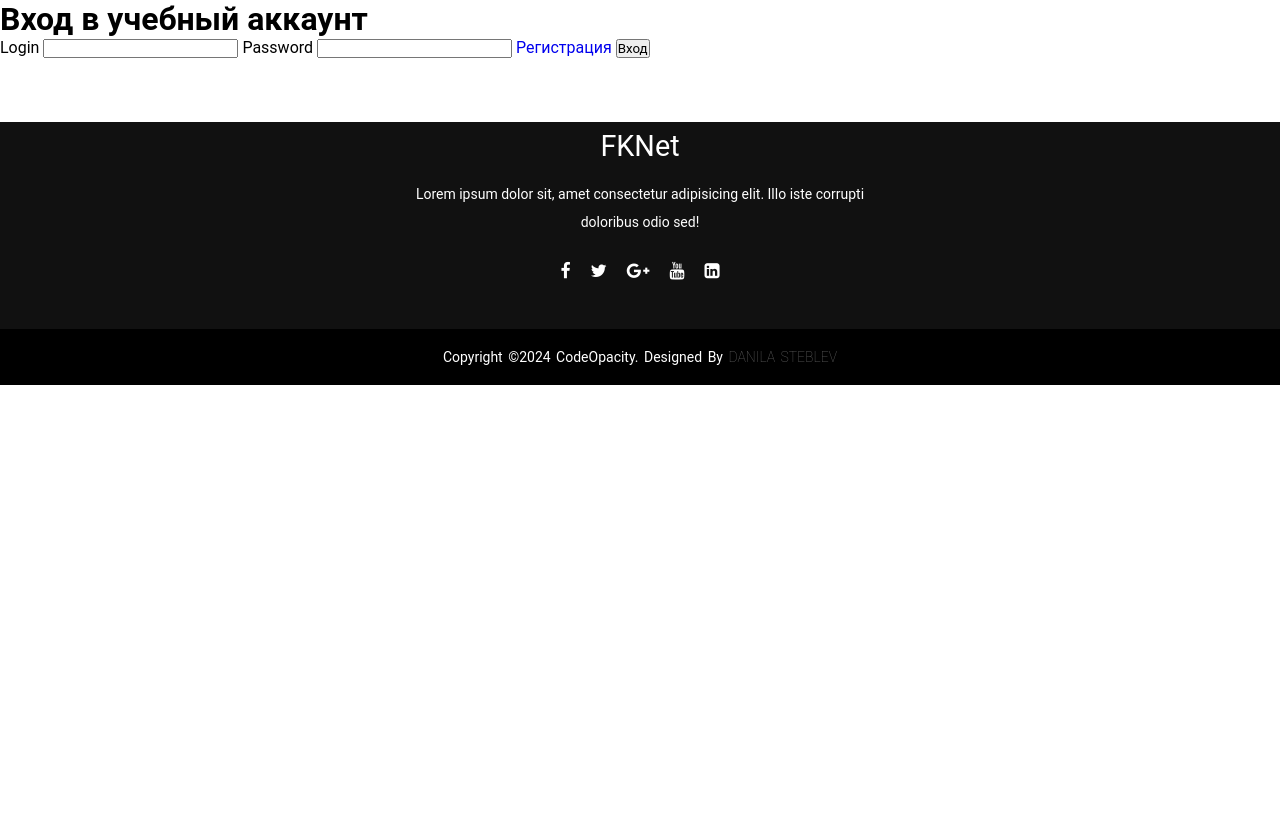
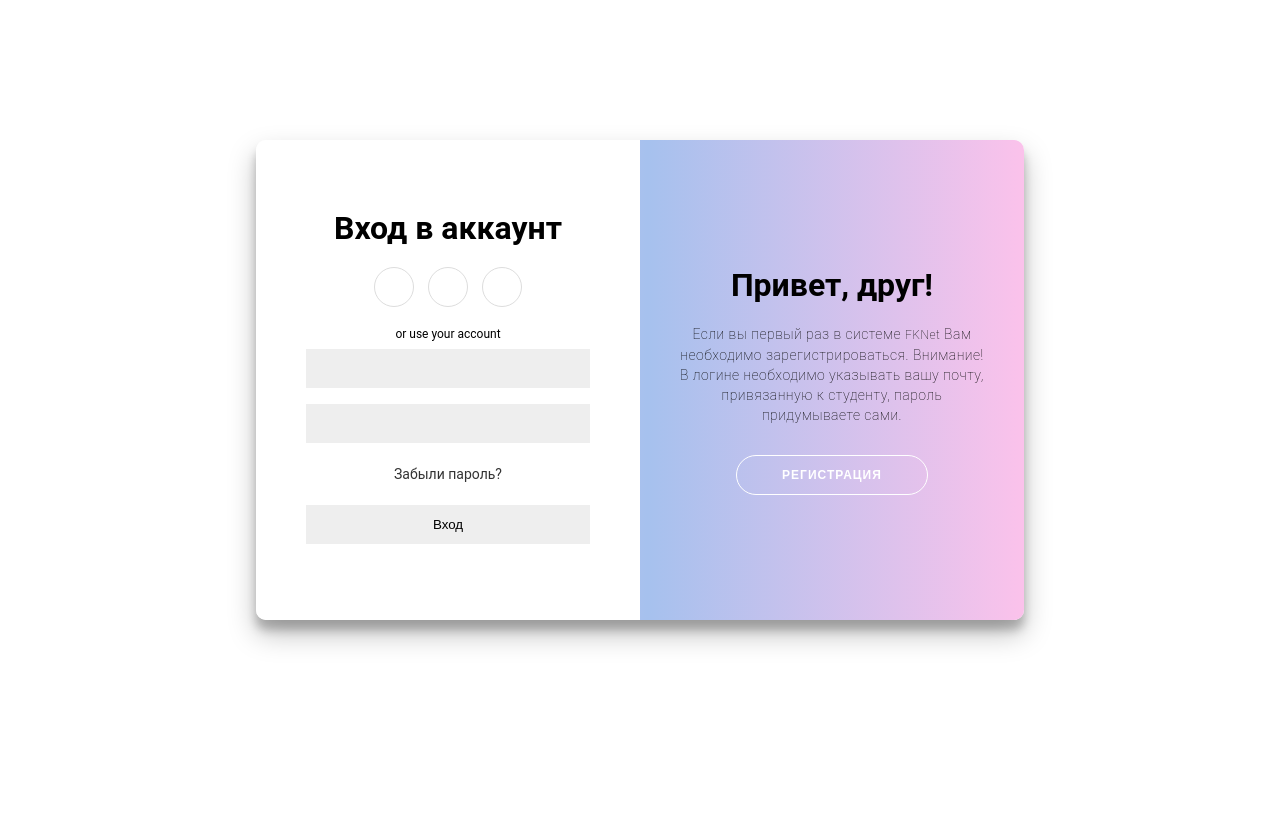
Before and after one commit to danielsteblev/faculty-service, a Flask app: page /login in a window 1280 px wide. Before the commit the page ends 385 px from the top, so only its background shows below. Run offline with Flask 3, Linux system fonts and the light colour scheme.

Commit message:
new design

```diff
--- a/app/routes.py
+++ b/app/routes.py
@@ -26,7 +26,7 @@ def main():
 @login_required
 def get_students(page=1):
     per_page = 20
-    students = Student.query.paginate(page=page, per_page=per_page, error_out=False)
+    students = Student.query.order_by(Student.stud_id).paginate(page=page, per_page=per_page, error_out=False)
     # students = Student.query.order_by(Student.stud_id.asc()).all()
     groups = Group.query.order_by(Group.group_id.asc()).all()
     return render_template('students.html', rows=students, groups=groups, page=page, has_next=students.has_next,
@@ -278,7 +278,7 @@ def login_page():
         if user and check_password_hash(user.password, password):
             login_user(user)
             next_page = request.args.get('next')
-            return redirect(next_page)
+            return redirect('/students/page=1')
         else:
             flash("Неверный логин или пароль.")
 
@@ -306,7 +306,7 @@ def register():
 
             return redirect(url_for('login_page'))
 
-    return render_template('register.html')
+    return render_template('login.html')
 
 
 @app.route('/logout', methods=['GET', 'POST'])
@@ -314,7 +314,6 @@ def register():
 def logout():
     logout_user()
     return redirect('/students/page=1')
-
 
 @app.after_request
 def redirect_to_signin(response):
--- /dev/null
+++ b/app/static/login.css
@@ -0,0 +1,226 @@
+* {
+  box-sizing: border-box;
+}
+
+
+body {
+  display: flex;
+  justify-content: center;
+  align-items: center;
+  flex-direction: column;
+  font-family: "Roboto", sans-serif;
+  height: 100vh;
+  margin: -20px 0 50px;
+}
+
+h1 {
+  color: black;
+  font-weight: bold;
+  margin: 0;
+}
+
+h2 {
+  text-align: center;
+}
+
+p {
+  color: black;
+  font-size: 14px;
+  font-weight: 100;
+  line-height: 20px;
+  letter-spacing: 0.5px;
+  margin: 20px 0 30px;
+}
+
+span {
+  font-size: 12px;
+}
+
+a {
+  color: #333;
+  font-size: 14px;
+  text-decoration: none;
+  margin: 15px 0;
+}
+
+button {
+  border-radius: 20px;
+  border: 1px solid #FF4B2B;
+  background-color: #FF4B2B;
+  color: #FFFFFF;
+  font-size: 12px;
+  font-weight: bold;
+  padding: 12px 45px;
+  letter-spacing: 1px;
+  text-transform: uppercase;
+  transition: transform 80ms ease-in;
+}
+
+button:active {
+  transform: scale(0.95);
+}
+
+button:focus {
+  outline: none;
+}
+
+button.ghost {
+  background-color: transparent;
+  border-color: #FFFFFF;
+}
+
+form {
+  background-color: #FFFFFF;
+  display: flex;
+  align-items: center;
+  justify-content: center;
+  flex-direction: column;
+  padding: 0 50px;
+  height: 100%;
+  text-align: center;
+}
+
+input {
+  background-color: #eee;
+  border: none;
+  padding: 12px 15px;
+  margin: 8px 0;
+  width: 100%;
+}
+
+.container {
+  background-color: #fff;
+  border-radius: 10px;
+    box-shadow: 0 14px 28px rgba(0,0,0,0.25),
+      0 10px 10px rgba(0,0,0,0.22);
+  position: relative;
+  overflow: hidden;
+  width: 768px;
+  max-width: 100%;
+  min-height: 480px;
+}
+
+.form-container {
+  position: absolute;
+  top: 0;
+  height: 100%;
+  transition: all 0.6s ease-in-out;
+}
+
+.sign-in-container {
+  left: 0;
+  width: 50%;
+  z-index: 2;
+}
+
+.container.right-panel-active .sign-in-container {
+  transform: translateX(100%);
+}
+
+.sign-up-container {
+  left: 0;
+  width: 50%;
+  opacity: 0;
+  z-index: 1;
+}
+
+.container.right-panel-active .sign-up-container {
+  transform: translateX(100%);
+  opacity: 1;
+  z-index: 5;
+  animation: show 0.6s;
+}
+
+@keyframes show {
+  0%, 49.99% {
+    opacity: 0;
+    z-index: 1;
+  }
+
+  50%, 100% {
+    opacity: 1;
+    z-index: 5;
+  }
+}
+
+.overlay-container {
+  position: absolute;
+  top: 0;
+  left: 50%;
+  width: 50%;
+  height: 100%;
+  overflow: hidden;
+  transition: transform 0.6s ease-in-out;
+  z-index: 100;
+}
+
+.container.right-panel-active .overlay-container{
+  transform: translateX(-100%);
+}
+
+.overlay {
+  background: #FF416C;
+  background: -webkit-linear-gradient(to right, #fbc2eb 0%, #a6c1ee 51%, #fbc2eb 100%);
+  background: linear-gradient(to right, #fbc2eb 0%, #a6c1ee 51%, #fbc2eb 100%);
+  background-repeat: no-repeat;
+  background-size: cover;
+  background-position: 0 0;
+  color: #FFFFFF;
+  position: relative;
+  left: -100%;
+  height: 100%;
+  width: 200%;
+    transform: translateX(0);
+  transition: transform 0.6s ease-in-out;
+}
+
+.container.right-panel-active .overlay {
+    transform: translateX(50%);
+}
+
+.overlay-panel {
+  position: absolute;
+  display: flex;
+  align-items: center;
+  justify-content: center;
+  flex-direction: column;
+  padding: 0 40px;
+  text-align: center;
+  top: 0;
+  height: 100%;
+  width: 50%;
+  transform: translateX(0);
+  transition: transform 0.6s ease-in-out;
+}
+
+.overlay-left {
+  transform: translateX(-20%);
+}
+
+.container.right-panel-active .overlay-left {
+  transform: translateX(0);
+}
+
+.overlay-right {
+  right: 0;
+  transform: translateX(0);
+}
+
+.container.right-panel-active .overlay-right {
+  transform: translateX(20%);
+}
+
+.social-container {
+  margin: 20px 0;
+}
+
+.social-container a {
+  border: 1px solid #DDDDDD;
+  border-radius: 50%;
+  display: inline-flex;
+  justify-content: center;
+  align-items: center;
+  margin: 0 5px;
+  height: 40px;
+  width: 40px;
+}
--- a/app/static/style.css
+++ b/app/static/style.css
@@ -6,8 +6,6 @@
     text-decoration: none;
     list-style: none;
 }
-
-
 
 .form-control {
     font-size: 1rem;
@@ -33,7 +31,11 @@ form-control{
 .custom-mark {
     width: 70px;
 }
+
+
 /* HEADER */
+
+
 .header {
     width: 100%;
     height: 80px;
@@ -127,6 +129,10 @@ form-control{
 .tooltip-container:hover .tooltip-text {
     visibility: visible;
     opacity: 1;
+}
+
+.tooltip-container a:hover {
+    text-color: pink;
 }
 
 
@@ -276,7 +282,6 @@ table{
     position: absolute;
     bottom: 0;
     right: 0;
-
 }
 
 
--- a/app/templates/login.html
+++ b/app/templates/login.html
@@ -3,38 +3,105 @@
 <head>
     <meta charset="UTF-8">
     <title>Title</title>
-    <link rel="stylesheet" type="text/css" href="static/style.css">
+    <link rel="stylesheet" type="text/css" href="static/login.css">
     <link rel="stylesheet" href="https://stackpath.bootstrapcdn.com/font-awesome/4.7.0/css/font-awesome.min.css">
 </head>
 <body>
 
-{% with messages = get_flashed_messages(with_categories=true) %}
-{% for category, message in messages %}
-<div style="color: red;">{{ message }}</div>
-{% endfor %}
-{% endwith %}
+<div class="container" id="container">
+    <div class="form-container sign-up-container">
+        <form action="/register" method="POST">
+            <h1>Create Account</h1>
+            <div class="social-container">
+                <a href="#" class="social"><i></i></a>
+                <a href="#" class="social"><i></i></a>
+                <a href="#" class="social"><i></i></a>
+            </div>
+            <span>or use your email for registration</span>
+            <input type="text" name="login">
+            <input type="password" name="password">
+            <input type="password" name="password2">
+            <input type="submit" value="Register">
+        </form>
+    </div>
 
-<form method="POST">
-    <div class="register-form-container">
-        <h1 class="form-title">
-            Вход в учебный аккаунт
-        </h1>
-        <tr>
-            <td>Login</td>
-            <td><input type="text" name="login"></td>
-        </tr>
-        <tr>
-            <td>Password</td>
-            <td><input type="password" name="password"></td>
-        </tr>
-        <tr>
-            <td><a class="login_register_down" href="{{ url_for('register') }}">Регистрация</a></td>
-            <td><input type="submit" value="Вход"></td>
-        </tr>
+    <div class="form-container sign-in-container">
+        <form action="/login" method="POST">
+            <h1>Вход в аккаунт</h1>
+            <div class="social-container">
+                <a href="#" class="social"><i></i></a>
+                <a href="#" class="social"><i></i></a>
+                <a href="#" class="social"><i></i></a>
+            </div>
+            <span>or use your account</span>
+            <input type="text" name="login">
+            <input type="password" name="password">
+            {% with messages = get_flashed_messages(with_categories=true) %}
+            {% for category, message in messages %}
+            <div style="color: red; font-size: 12px;">{{ message }}</div>
+            {% endfor %}
+            {% endwith %}
+            <a href="#">Забыли пароль?</a>
+            <input type="submit" value="Вход">
+        </form>
     </div>
-</form>
 
-{% include 'footer.html' %}
+    <div class="overlay-container">
+        <div class="overlay">
+            <div class="overlay-panel overlay-left">
+                <h1>Снова здравствуй!</h1>
+                <p>Чтобы продолжить работу, пожалуйста, войдите по своей почте.</p>
+                <button class="ghost" id="signIn">Вход</button>
+            </div>
+            <div class="overlay-panel overlay-right">
+                <h1>Привет, друг!</h1>
+                <p>Если вы первый раз в системе <span class="bold">FKNet</span> Вам необходимо
+                    зарегистрироваться. Внимание!
+                    В логине необходимо указывать вашу почту, привязанную к студенту, пароль придумываете сами.</p>
+                <button class="ghost" id="signUp">Регистрация</button>
+            </div>
+        </div>
+    </div>
+</div>
+
+<!--{% include 'footer.html' %}-->
+
+
+<script>
+    const signUpButton = document.getElementById('signUp');
+    const signInButton = document.getElementById('signIn');
+    const container = document.getElementById('container');
+
+    signUpButton.addEventListener('click', () => {
+      container.classList.add("right-panel-active");
+    });
+
+    signInButton.addEventListener('click', () => {
+      container.classList.remove("right-panel-active");
+    });
+</script>
+
+
+<!--<form method="POST">-->
+<!--    <div class="register-form-container">-->
+<!--        <h1 class="form-title">-->
+<!--            Вход в учебный аккаунт-->
+<!--        </h1>-->
+<!--        <tr>-->
+<!--            <td>Login</td>-->
+<!--            <td><input type="text" name="login"></td>-->
+<!--        </tr>-->
+<!--        <tr>-->
+<!--            <td>Password</td>-->
+<!--            <td><input type="password" name="password"></td>-->
+<!--        </tr>-->
+<!--        <tr>-->
+<!--            <td><a class="login_register_down" href="{{ url_for('register') }}">Регистрация</a></td>-->
+<!--            <td><input type="submit" value="Вход"></td>-->
+<!--        </tr>-->
+<!--    </div>-->
+<!--</form>-->
+
 
 </body>
 </html>
```
Also changed, not shown: app/templates/lecturers.html (+11 -1 lines), app/templates/profile.html (+15 -4 lines), app/templates/register.html (deleted, +0 -53 lines), app/templates/statements.html (+10 -1 lines), app/templates/students.html (+9 -2 lines).
